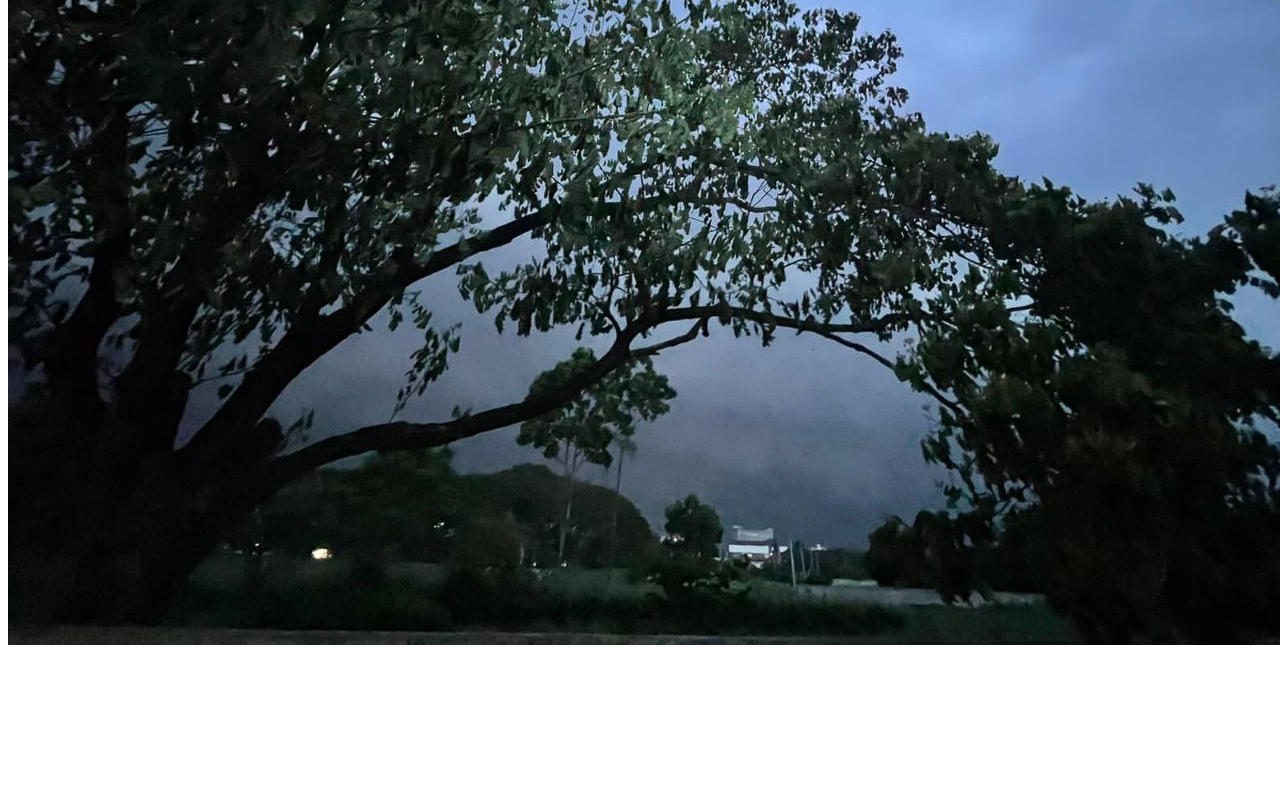
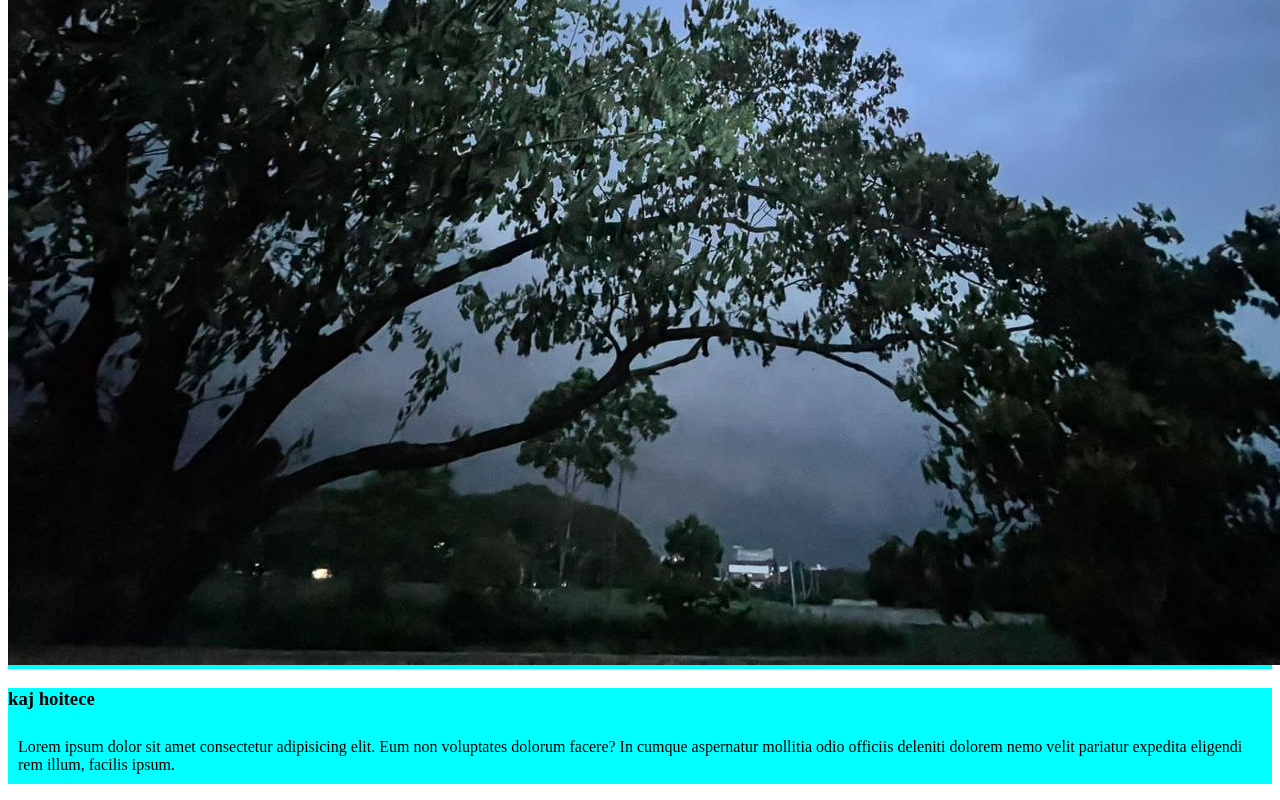
Before and after one commit to nazmul15-2881/shudu-problem-e-pori, a plain HTML site: page index.html in a window 1280 px wide. Shown: the part 470-1270 px from the top of the page. Before the commit the page ends 1127 px from the top, so only its background shows below. Drawn offline with Linux system fonts and the light colour scheme.

Commit message:
problem picture add and third div

```diff
--- a/index.html
+++ b/index.html
@@ -4,6 +4,7 @@
     <meta charset="UTF-8">
     <meta name="viewport" content="width=device-width, initial-scale=1.0">
     <title>shudu probel e pori</title>
+    <link rel="stylesheet" href="style.css">
 </head>
 <body>
     <h3>kivabe probelm theke ber howa jai</h3>
@@ -13,5 +14,9 @@
         <h3>problems </h3>
         <img src="problem.jpg" alt="">
     </div>
+    <div>
+        <h3>kaj hoitece </h3>
+        <p>Lorem ipsum dolor sit amet consectetur adipisicing elit. Eum non voluptates dolorum facere? In cumque aspernatur mollitia odio officiis deleniti dolorem nemo velit pariatur expedita eligendi rem illum, facilis ipsum.</p>
+    </div>
 </body>
 </html>
```
